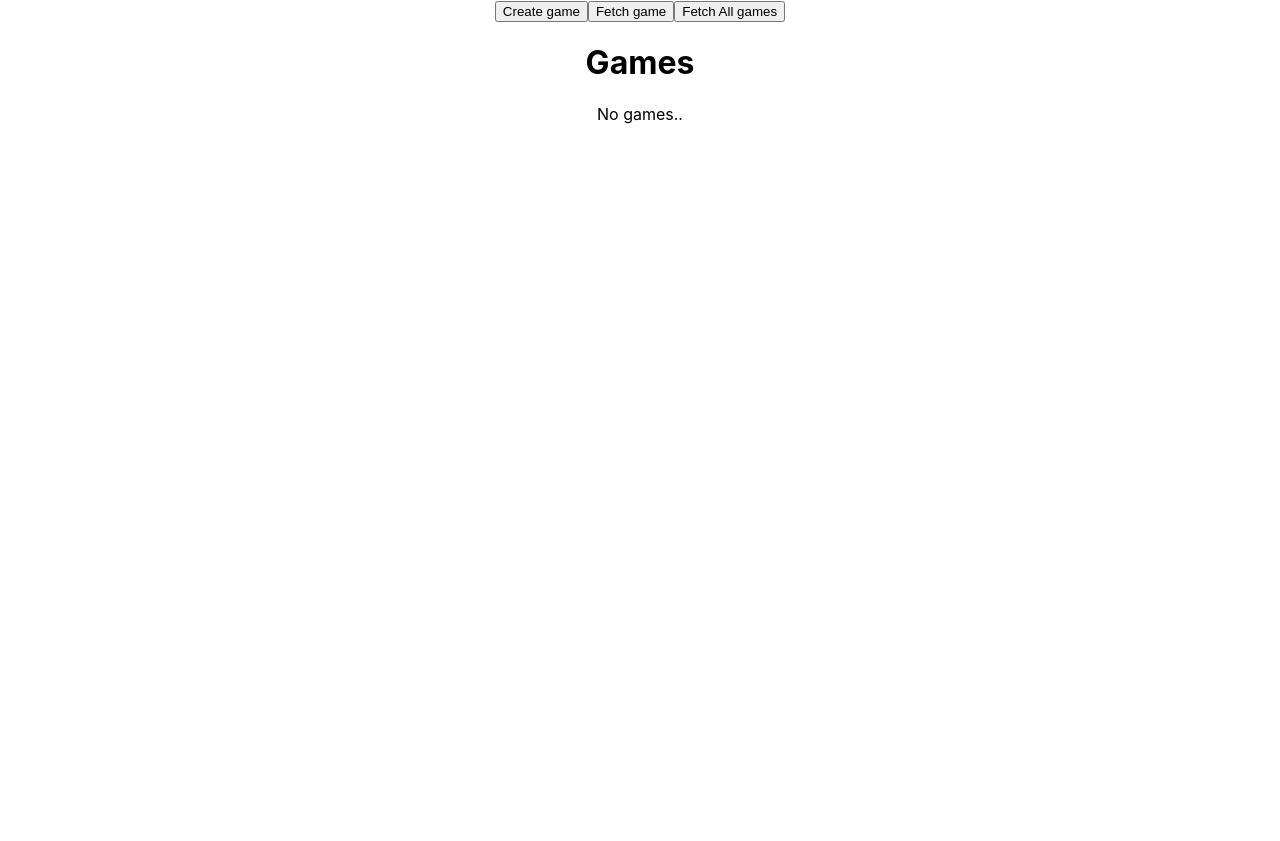
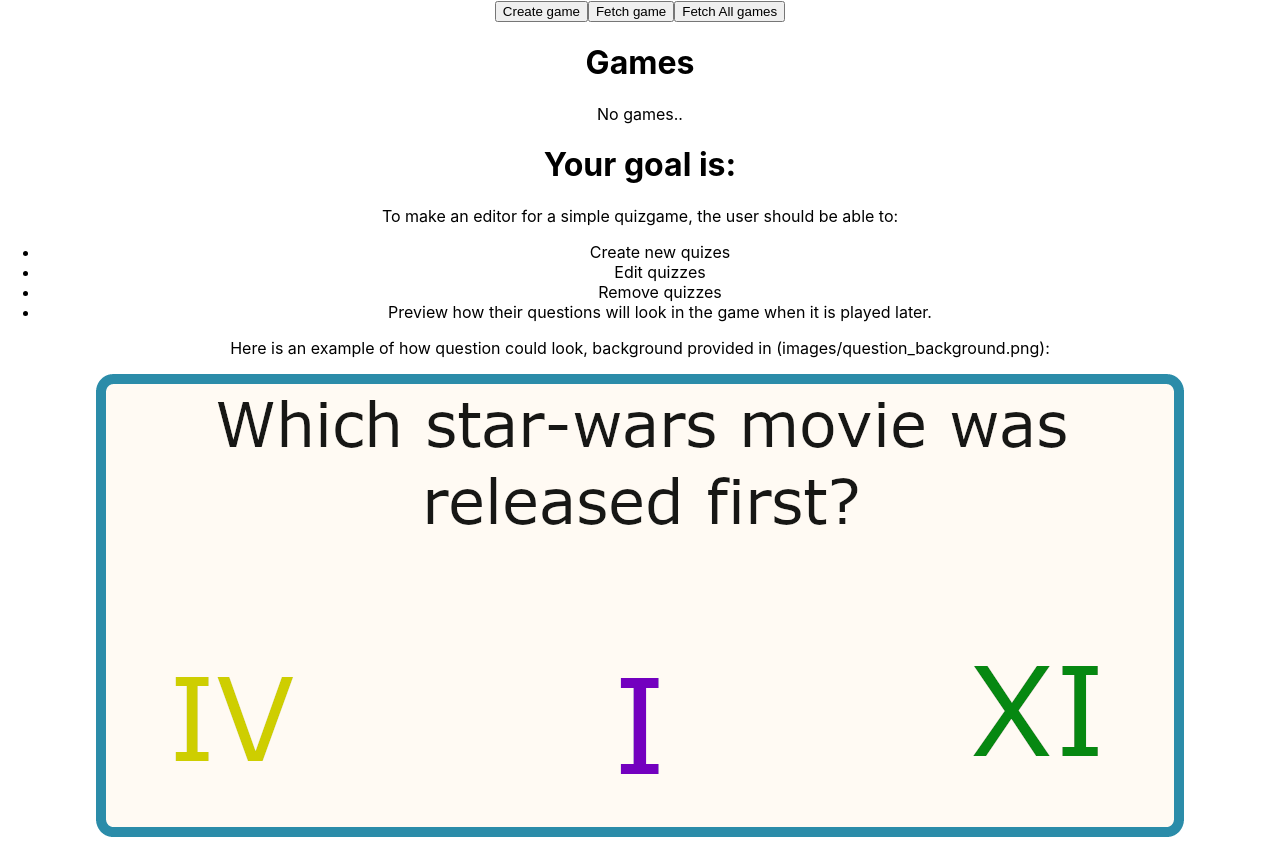
Before and after one commit to FrederikkeGylstorff/QuizWebTest, a React (Create React App) app: page / in a window 1280 px wide. Before the commit the page ends 800 px from the top, so only its background shows below. Built offline with nearby package versions, Linux system fonts and the light colour scheme; the HTML template or start-up script is replaced by a standard one.

Commit message:
Added a task description

```diff
--- a/src/App.tsx
+++ b/src/App.tsx
@@ -2,6 +2,7 @@
 import { QuizGameContext } from './NoNeedToTouch/QuizGameContext';
 import './App.css';
 import { QuizGame } from './model/QuizGame';
+import exampleImage from './images/question_example.png';
 
 
 const randomName = (prefix: string) => `${prefix} ${Math.round(Math.random()*1000000)}`;
@@ -66,6 +67,17 @@
                     {error && `${error.status} ${error.message}`}
                 </h2>
             </div>
+            <h1>Your goal is:</h1>
+            <p>To make an editor for a simple quizgame, the user should be able to:</p>
+            <ul>
+                <li>Create new quizes</li>
+                <li>Edit quizzes</li>
+                <li>Remove quizzes</li>
+                <li>Preview how their questions will look in the game when it is played later.</li>
+            </ul>
+
+            <p>Here is an example of how question could look, background provided in (images/question_background.png):</p>
+            <img src={exampleImage} alt='example-img' />
         </div>
     );
 }
```
Also changed, not shown: src/images/question_background.png (added), src/images/question_example.png (added).
